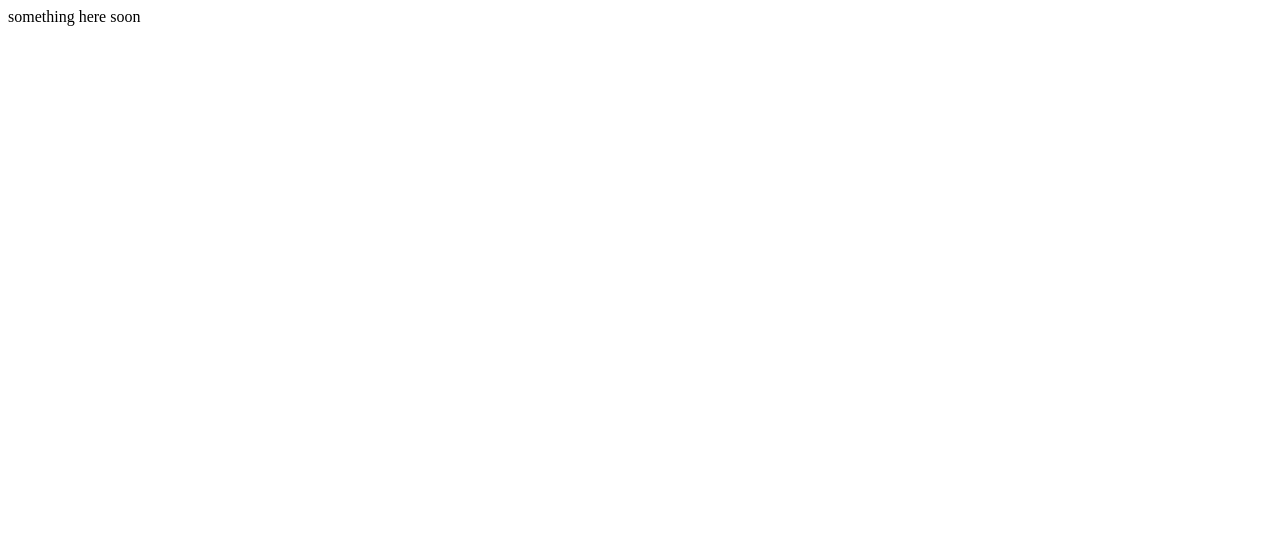
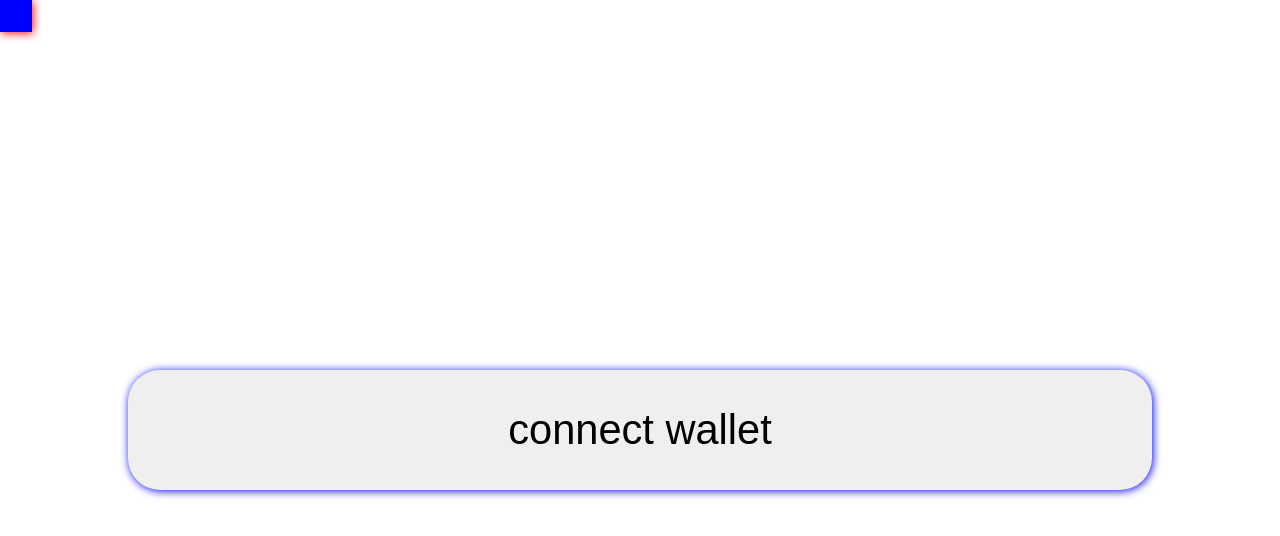
Before and after one commit to MadeWithLovelace/crispy, a plain HTML site: page index.html in a window 1280 px wide. Drawn offline with Linux system fonts and the light colour scheme.

Commit message:
Update index.html

```diff
--- a/index.html
+++ b/index.html
@@ -1,10 +1,73 @@
-
 <html>
   <head>
+    <style>
+      html {
+        background-color: #fff;
+      }
+      body {
+        margin: 0;
+      }
+      content {
+        display: block;
+        position: relative;
+        width: 100%;
+        height: 100%;
+      }
+      #uponThars {
+        display: block;
+        height: 100%;
+        position: absolute;
+        width: 100%;
+        z-index: 0;
+      }
+      .squares {
+        border: 1px solid blue;
+        height: 30px;
+        width: 30px;
+        background-color: blue;
+        box-shadow: 1px 1px 10px red;
+      }
+      #connect-outer {
+        margin: 0 auto;
+        width: 100%;
+        height: 100%;
+        display: block;
+        position: absolute;
+        z-index: 1;
+      }
+      #connect-outer > div {
+        display: block;
+        position: relative;
+        width: 100%;
+        height: 100%;
+      }
+      #connect-outer > div > button {
+        width: 80%;
+        height: 100%;
+        max-height: 120px;
+        font-size: 2.6rem;
+        font-family: sans-serif;
+        border-radius: 32px;
+        border: none;
+        box-shadow: 1px 1px 8px blue;
+        display: block;
+        margin: 0 auto;
+        margin-top: calc((100vh - 60px) /2);
+      }
+    </style>
   </head>
   <body>
     <header></header>
-    <content>something here soon</content>
+    <content>
+      <div id="uponThars">
+        <div class="squares"></div>
+      </div>
+      <div id="connect-outer">
+        <div>
+          <button>connect wallet</button>
+        </div>
+      </div>
+    </content>
     <footer></footer>
   </body>
 </html>
```
